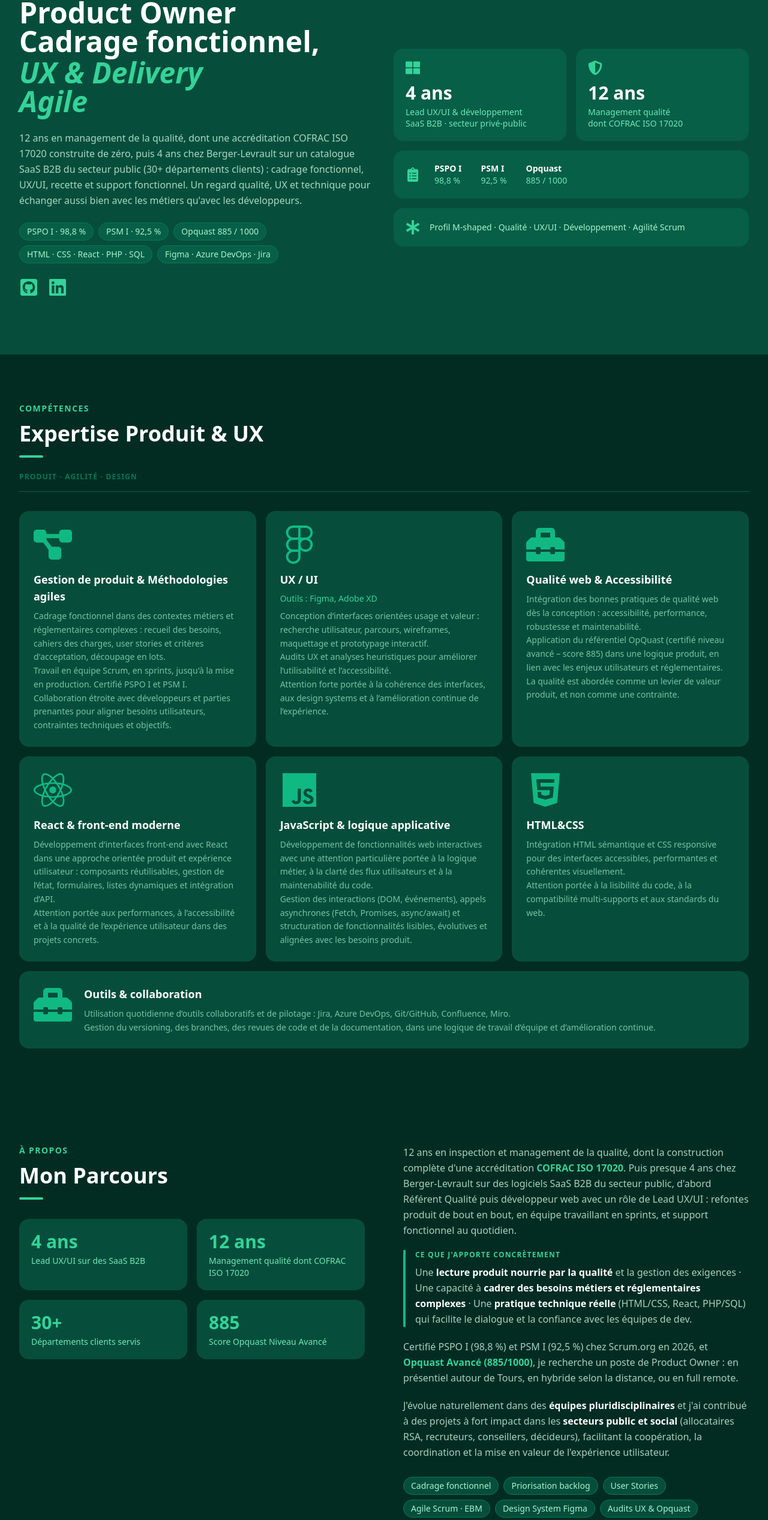
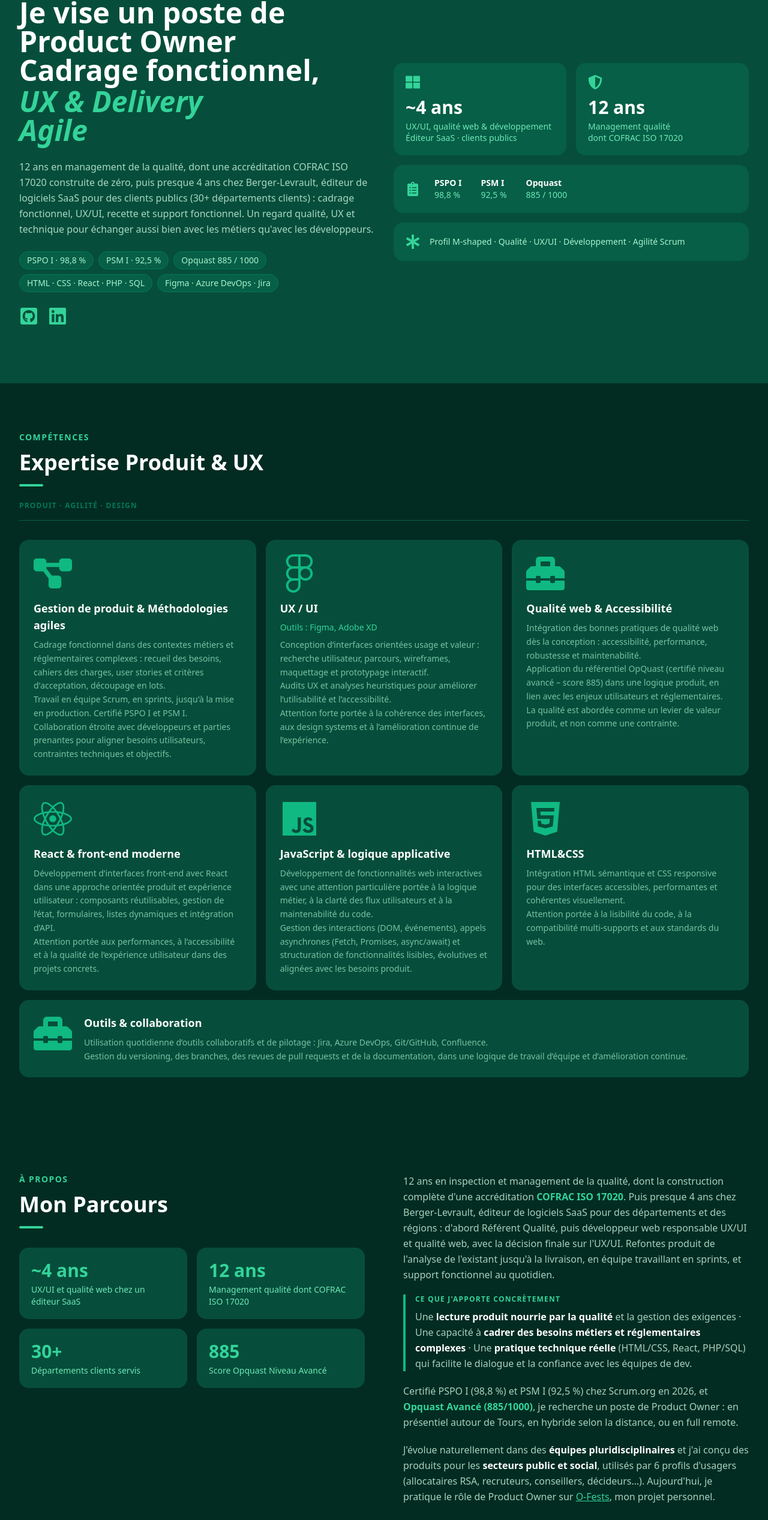
Before and after one commit to Cfy1010/cyportfolio, a React (Vite) app: page / in a window 1280 px wide. Shown: the part 200-2734 px from the top of the page at 60% size. Built offline with nearby package versions, Linux system fonts and the light colour scheme.

Commit message:
fix(contenu): aligner le portfolio sur la fiche faits vérifiés et ajouter O-Fests

```diff
--- a/index.html
+++ b/index.html
@@ -4,8 +4,8 @@
         <meta charset="UTF-8" />
         <link rel="icon" type="image/svg+xml" href="/vite.svg" />
         <meta name="viewport" content="width=device-width, initial-scale=1.0" />
-        <meta name="description" content="Portfolio de Cyrille Allard, Product Owner / Lead Produit : produit digital, UX/UI et qualité web, pour des produits numériques utiles, accessibles et durables." />
-        <title>Cyrille Allard – Product Owner / Lead Produit</title>
+        <meta name="description" content="Portfolio de Cyrille Allard, certifié PSPO I et PSM I, qui vise un poste de Product Owner : produit digital, UX/UI et qualité web, pour des produits numériques utiles, accessibles et durables." />
+        <title>Cyrille Allard – Vise un poste de Product Owner</title>
     </head>
 
     <body>
--- a/src/components/About.jsx
+++ b/src/components/About.jsx
@@ -1,5 +1,5 @@
 const stats = [
-  { value: "4 ans", label: "Lead UX/UI sur des SaaS B2B" },
+  { value: "~4 ans", label: "UX/UI et qualité web chez un éditeur SaaS" },
   { value: "12 ans", label: "Management qualité dont COFRAC ISO 17020" },
   { value: "30+", label: "Départements clients servis" },
   { value: "885", label: "Score Opquast Niveau Avancé" },
@@ -7,7 +7,7 @@ const stats = [
 
 const tags = [
   "Cadrage fonctionnel",
-  "Priorisation backlog",
+  "Priorisation UX/UI & correctifs",
   "User Stories",
   "Agile Scrum · EBM",
   "Design System Figma",
@@ -41,11 +41,12 @@ const About = () => {
             12 ans en inspection et management de la qualité, dont la
             construction complète d'une accréditation{" "}
             <strong className="text-emerald-400">COFRAC ISO 17020</strong>.
-            Puis presque 4 ans chez Berger-Levrault sur des logiciels SaaS B2B
-            du secteur public, d'abord Référent Qualité puis développeur web
-            avec un rôle de Lead UX/UI : refontes produit de bout en bout,
-            en équipe travaillant en sprints, et support fonctionnel au
-            quotidien.
+            Puis presque 4 ans chez Berger-Levrault, éditeur de logiciels SaaS
+            pour des départements et des régions : d&apos;abord Référent Qualité,
+            puis développeur web responsable UX/UI et qualité web, avec la
+            décision finale sur l&apos;UX/UI. Refontes produit de l&apos;analyse de
+            l&apos;existant jusqu&apos;à la livraison, en équipe travaillant en sprints,
+            et support fonctionnel au quotidien.
           </p>
 
           <div className="border-l-4 border-emerald-500 pl-4">
@@ -79,11 +80,18 @@ const About = () => {
           <p>
             J'évolue naturellement dans des{" "}
             <strong className="text-white">équipes pluridisciplinaires</strong>{" "}
-            et j'ai contribué à des projets à fort impact dans les{" "}
-            <strong className="text-white">secteurs public et social</strong>{" "}
-            (allocataires RSA, recruteurs, conseillers, décideurs), facilitant
-            la coopération, la coordination et la mise en valeur de l'expérience
-            utilisateur.
+            et j&apos;ai conçu des produits pour les{" "}
+            <strong className="text-white">secteurs public et social</strong>,
+            utilisés par 6 profils d&apos;usagers (allocataires RSA, recruteurs,
+            conseillers, décideurs…). Aujourd&apos;hui, je pratique le rôle de
+            Product Owner sur{" "}
+            <a
+              href="https://ofests.com"
+              className="text-emerald-400 underline hover:text-white"
+            >
+              O-Fests
+            </a>
+            , mon projet personnel.
           </p>
 
           <div className="flex flex-wrap gap-2 pt-2">
--- a/src/components/Hero.jsx
+++ b/src/components/Hero.jsx
@@ -14,7 +14,7 @@ const Hero = () => {
       <div className="align-element grid md:grid-cols-2 items-center gap-8">
         <article>
           <h1 className="text-4xl md:text-5xl font-bold text-white leading-tight">
-            Product Owner
+            Je vise un poste de Product Owner
             <br />
             Cadrage fonctionnel,
             <span className="block italic text-emerald-400 mt-1">
@@ -25,9 +25,10 @@ const Hero = () => {
           </h1>
           <p className="mt-6 text-emerald-100/80 leading-relaxed text-base">
             12 ans en management de la qualité, dont une accréditation COFRAC
-            ISO 17020 construite de zéro, puis 4 ans chez Berger-Levrault sur
-            un catalogue SaaS B2B du secteur public (30+ départements clients) :
-            cadrage fonctionnel, UX/UI, recette et support fonctionnel. Un
+            ISO 17020 construite de zéro, puis presque 4 ans chez
+            Berger-Levrault, éditeur de logiciels SaaS pour des clients publics
+            (30+ départements clients) : cadrage fonctionnel, UX/UI, recette et
+            support fonctionnel. Un
             regard qualité, UX et technique pour échanger aussi bien avec les
             métiers qu&apos;avec les développeurs.
           </p>
@@ -57,11 +58,11 @@ const Hero = () => {
         <article className="grid grid-cols-2 gap-4">
           <div className="bg-emerald-800 rounded-2xl p-5">
             <FaThLarge className="h-6 w-6 text-emerald-400 mb-3" />
-            <div className="text-3xl font-bold text-white">4 ans</div>
+            <div className="text-3xl font-bold text-white">~4 ans</div>
             <div className="text-sm text-emerald-300 mt-1 leading-snug">
-              Lead UX/UI &amp; développement
+              UX/UI, qualité web &amp; développement
               <br />
-              SaaS B2B · secteur privé-public
+              Éditeur SaaS · clients publics
             </div>
           </div>
 
--- a/src/components/Navbar.jsx
+++ b/src/components/Navbar.jsx
@@ -14,7 +14,7 @@ const Navbar = () => {
         <div className="flex justify-between items-center">
           <a href="#">
             <h2 className="text-3xl font-bold">
-              Web<span className="text-emerald-600">Dev</span>
+              Cyrille <span className="text-emerald-600">Allard</span>
             </h2>
           </a>
           <button
--- a/src/data.jsx
+++ b/src/data.jsx
@@ -39,6 +39,7 @@ import cyimmoImg from "./assets/cyimmo-min.jpg";
 import tableaubord67Img from "./assets/tableaubord67.png";
 import qanteenImg from "./assets/qanteen.png";
 import cartographyImg from "./assets/cartography.webp";
+import ofestsImg from "./assets/ofests-card.svg";
 
 export const links = [
   // { id: nanoid(), href: "#home", text: "home" },
@@ -111,8 +112,8 @@ export const skills = [
     id: nanoid(),
     title: "Outils & collaboration",
     icon: <FaToolbox className="h-16 w-16 text-emerald-500" />,
-    text: `Utilisation quotidienne d’outils collaboratifs et de pilotage : Jira, Azure DevOps, Git/GitHub, Confluence, Miro.
-    Gestion du versioning, des branches, des revues de code et de la documentation, dans une logique de travail d’équipe et d’amélioration continue.`,
+    text: `Utilisation quotidienne d’outils collaboratifs et de pilotage : Jira, Azure DevOps, Git/GitHub, Confluence.
+    Gestion du versioning, des branches, des revues de pull requests et de la documentation, dans une logique de travail d’équipe et d’amélioration continue.`,
   },
   // {
   //   id: nanoid(),
@@ -137,11 +138,20 @@ export const skills = [
 export const projects = [
   {
     id: nanoid(),
+    img: ofestsImg,
+    url: "https://ofests.com",
+    github: "https://github.com/Cfy1010/ofests",
+    title: "O-Fests · projet personnel (2026)",
+    text: "Annuaire des festivals de metal en Europe, bilingue, en construction et livré par incréments. Rôle de Product Owner : Product Goal, backlog en epics et user stories, Definition of Done, 20+ décisions tracées en ADR, analyse de la concurrence. Développement assisté par IA (Claude Code) : je définis, découpe, arbitre et valide.",
+    tags: ["Product Ownership", "Astro", "React", "Supabase", "Claude Code"],
+  },
+  {
+    id: nanoid(),
     img: cyimmoImg,
     url: "https://cfy1010.github.io/CyPyImmo/",
     github: "https://github.com/Cfy1010/CyPyImmo",
     title: "CyPyImmo",
-    text: "Site immobilier : Python, Django, PostgreSQL.",
+    text: "Site immobilier, ancien projet d'apprentissage : Python, Django, PostgreSQL.",
   },
   {
     id: nanoid(),
@@ -238,7 +248,7 @@ export const professionalProjects = [
     date: "2020 – 2024",
     title: "Cartographie interactive des offres",
     subtitle: "Offres d'emploi & d'insertion géolocalisées",
-    text: "Interfaces cartographiques interactives avec filtres dynamiques, alimentées par les flux data du service interne.",
+    text: "Carte interactive des offres pour le CD17, avec filtres dynamiques, alimentée par les flux data du service interne : spécification et tests des comportements de recherche.",
     tags: ["JavaScript", "React", "Leaflet", "API data"],
     icon: <FaMapMarkerAlt className="h-4 w-4 text-emerald-400" />,
     professional: true,
@@ -249,7 +259,7 @@ export const professionalProjects = [
     date: "2020 – 2024",
     title: "Design System Figma multi-équipes",
     subtitle: "Référentiel UX commun · Comité Ergonomique",
-    text: "Déploiement d'un Design System partagé entre plusieurs équipes produit. Reprise et animation du Comité Ergonomique sponsorisé par le CODIR. Audits Opquast (25 critères/plateforme).",
+    text: "Déploiement d'un Design System partagé entre plusieurs équipes produit. Reprise et animation, comme Référent Qualité, du Comité Ergonomique sponsorisé par le CODIR. Audits Opquast (25 critères/plateforme).",
     tags: ["Figma", "Design System", "Opquast", "Accessibilité"],
     icon: <FaFigma className="h-4 w-4 text-emerald-400" />,
     professional: true,
```
Also changed, not shown: src/assets/ofests-card.svg (added), 1 other file (tests, documents, lock files or other folders).
